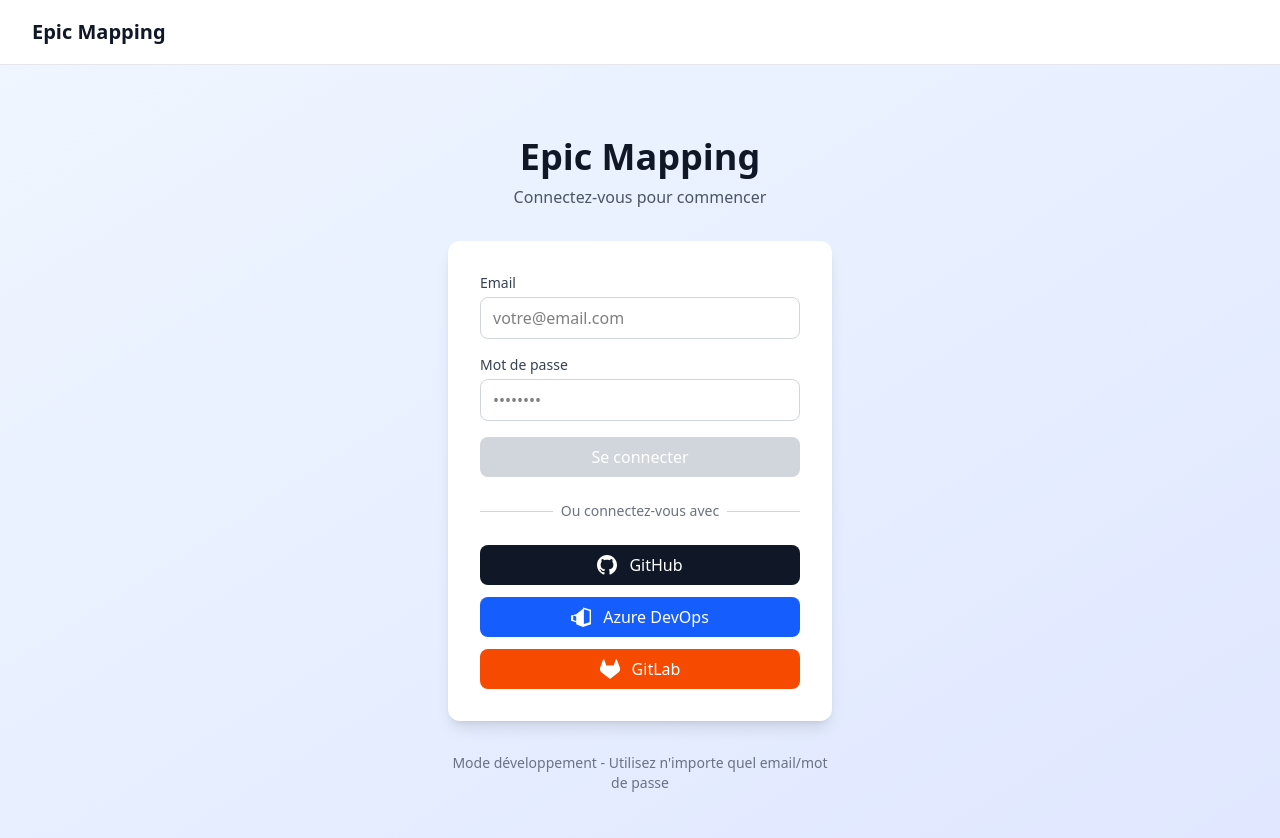
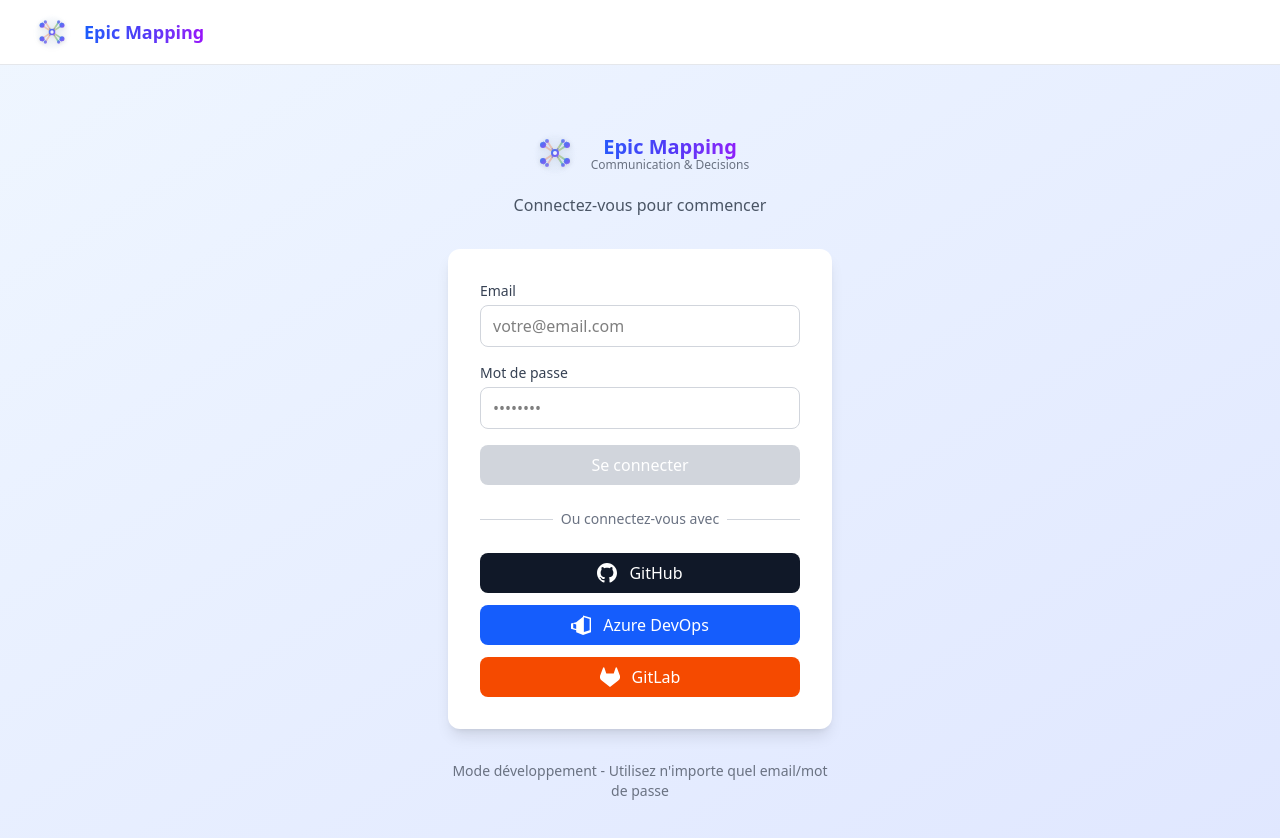
Before and after one commit to Thony-Crz/Epic-Mapping, a SvelteKit app in the folder frontEnd/: page /login in a window 1280 px wide. Shown: the top 838 px of the page. Built offline with nearby package versions, Linux system fonts and the light colour scheme.

Commit message:
Add Logo component and update layout to use it in header and login page

```diff
--- a/frontEnd/src/routes/+layout.svelte
+++ b/frontEnd/src/routes/+layout.svelte
@@ -1,6 +1,7 @@
 <script lang="ts">
   import '../app.css';
   import AuthGuard from '$ui/components/AuthGuard.svelte';
+  import Logo from '$ui/components/Logo.svelte';
   import { authStore } from '$lib/stores/authStore';
   import { page } from '$app/stores';
 
@@ -16,7 +17,7 @@
       <!-- Logo/Titre -->
       <div class="flex items-center">
         <div class="flex-shrink-0">
-          <h1 class="text-xl font-bold text-gray-900">Epic Mapping</h1>
+          <Logo size="md" />
         </div>
       </div>
 
--- a/frontEnd/src/routes/login/+page.svelte
+++ b/frontEnd/src/routes/login/+page.svelte
@@ -1,5 +1,6 @@
 <script lang="ts">
   import { authStore } from '$lib/stores/authStore';
+  import Logo from '$ui/components/Logo.svelte';
   import { onMount } from 'svelte';
 
   let email = '';
@@ -44,8 +45,10 @@
 <div class="min-h-screen flex items-center justify-center bg-gradient-to-br from-blue-50 to-indigo-100">
   <div class="max-w-md w-full space-y-8 p-8">
     <!-- Logo/Titre -->
-    <div class="text-center">
-      <h1 class="text-4xl font-bold text-gray-900 mb-2">Epic Mapping</h1>
+    <div class="text-center space-y-4">
+      <div class="flex justify-center">
+        <Logo size="lg" />
+      </div>
       <p class="text-gray-600">Connectez-vous pour commencer</p>
     </div>
 
--- /dev/null
+++ b/frontEnd/src/ui/components/Logo.svelte
@@ -0,0 +1,105 @@
+<script lang="ts">
+  export let size: 'sm' | 'md' | 'lg' = 'md';
+
+  const sizes = {
+    sm: { width: 32, height: 32, text: 'text-sm' },
+    md: { width: 40, height: 40, text: 'text-lg' },
+    lg: { width: 48, height: 48, text: 'text-xl' }
+  };
+
+  const currentSize = sizes[size];
+</script>
+
+<div class="flex items-center gap-3">
+  <!-- Logo SVG -->
+  <div class="relative">
+    <svg
+      width={currentSize.width}
+      height={currentSize.height}
+      viewBox="0 0 48 48"
+      class="drop-shadow-sm"
+    >
+      <!-- Dégradés -->
+      <defs>
+        <linearGradient id="epicGradient" x1="0%" y1="0%" x2="100%" y2="100%">
+          <stop offset="0%" style="stop-color:#3B82F6;stop-opacity:1" />
+          <stop offset="50%" style="stop-color:#6366F1;stop-opacity:1" />
+          <stop offset="100%" style="stop-color:#8B5CF6;stop-opacity:1" />
+        </linearGradient>
+
+        <radialGradient id="epicGlow" cx="50%" cy="50%" r="50%">
+          <stop offset="0%" style="stop-color:#DBEAFE;stop-opacity:0.8" />
+          <stop offset="100%" style="stop-color:#DBEAFE;stop-opacity:0" />
+        </radialGradient>
+
+        <linearGradient id="connectionGradient" x1="0%" y1="0%" x2="100%" y2="0%">
+          <stop offset="0%" style="stop-color:#EF4444;stop-opacity:0.3" />
+          <stop offset="50%" style="stop-color:#F59E0B;stop-opacity:0.5" />
+          <stop offset="100%" style="stop-color:#10B981;stop-opacity:0.7" />
+        </linearGradient>
+      </defs>
+
+      <!-- Fond avec effet de rayonnement -->
+      <circle cx="24" cy="24" r="22" fill="url(#epicGlow)" opacity="0.6"/>
+
+      <!-- Lignes de connexion (communication) -->
+      <g stroke="url(#connectionGradient)" stroke-width="2" fill="none" opacity="0.8">
+        <!-- Connexions principales -->
+        <path d="M12 16 L24 24 L36 16" stroke-linecap="round"/>
+        <path d="M12 32 L24 24 L36 32" stroke-linecap="round"/>
+        <path d="M16 12 L24 24 L32 36" stroke-linecap="round"/>
+        <path d="M32 12 L24 24 L16 36" stroke-linecap="round"/>
+      </g>
+
+      <!-- Nœuds de décision -->
+      <g fill="url(#epicGradient)">
+        <!-- Nœud central (décision principale) -->
+        <circle cx="24" cy="24" r="4" />
+        <circle cx="24" cy="24" r="2" fill="white" opacity="0.9"/>
+
+        <!-- Nœuds périphériques (parties prenantes) -->
+        <circle cx="12" cy="16" r="3"/>
+        <circle cx="36" cy="16" r="3"/>
+        <circle cx="12" cy="32" r="3"/>
+        <circle cx="36" cy="32" r="3"/>
+
+        <!-- Points de communication -->
+        <circle cx="16" cy="12" r="2" opacity="0.8"/>
+        <circle cx="32" cy="12" r="2" opacity="0.8"/>
+        <circle cx="16" cy="36" r="2" opacity="0.8"/>
+        <circle cx="32" cy="36" r="2" opacity="0.8"/>
+      </g>
+
+      <!-- Flèches de décision -->
+      <g fill="url(#epicGradient)" opacity="0.7">
+        <path d="M20 20 l2 -1 l0 2 z"/>
+        <path d="M28 20 l-2 -1 l0 2 z"/>
+        <path d="M20 28 l2 1 l0 -2 z"/>
+        <path d="M28 28 l-2 1 l0 -2 z"/>
+      </g>
+
+      <!-- Effet "Epic" - éclats -->
+      <g stroke="url(#epicGradient)" stroke-width="1" opacity="0.6">
+        <path d="M24 8 L24 12" stroke-linecap="round"/>
+        <path d="M24 36 L24 40" stroke-linecap="round"/>
+        <path d="M8 24 L12 24" stroke-linecap="round"/>
+        <path d="M36 24 L40 24" stroke-linecap="round"/>
+
+        <path d="M35.3 12.7 L32.9 15.1" stroke-linecap="round"/>
+        <path d="M12.7 35.3 L15.1 32.9" stroke-linecap="round"/>
+        <path d="M12.7 12.7 L15.1 15.1" stroke-linecap="round"/>
+        <path d="M35.3 35.3 L32.9 32.9" stroke-linecap="round"/>
+      </g>
+    </svg>
+  </div>
+
+  <!-- Texte du logo -->
+  <div class="flex flex-col">
+    <span class="font-bold {currentSize.text} bg-gradient-to-r from-blue-600 via-indigo-600 to-purple-600 bg-clip-text text-transparent">
+      Epic Mapping
+    </span>
+    {#if size === 'lg'}
+      <span class="text-xs text-gray-500 -mt-1">Communication & Decisions</span>
+    {/if}
+  </div>
+</div>
```
Also changed, not shown: 2 other files (tests, documents, lock files or other folders).
